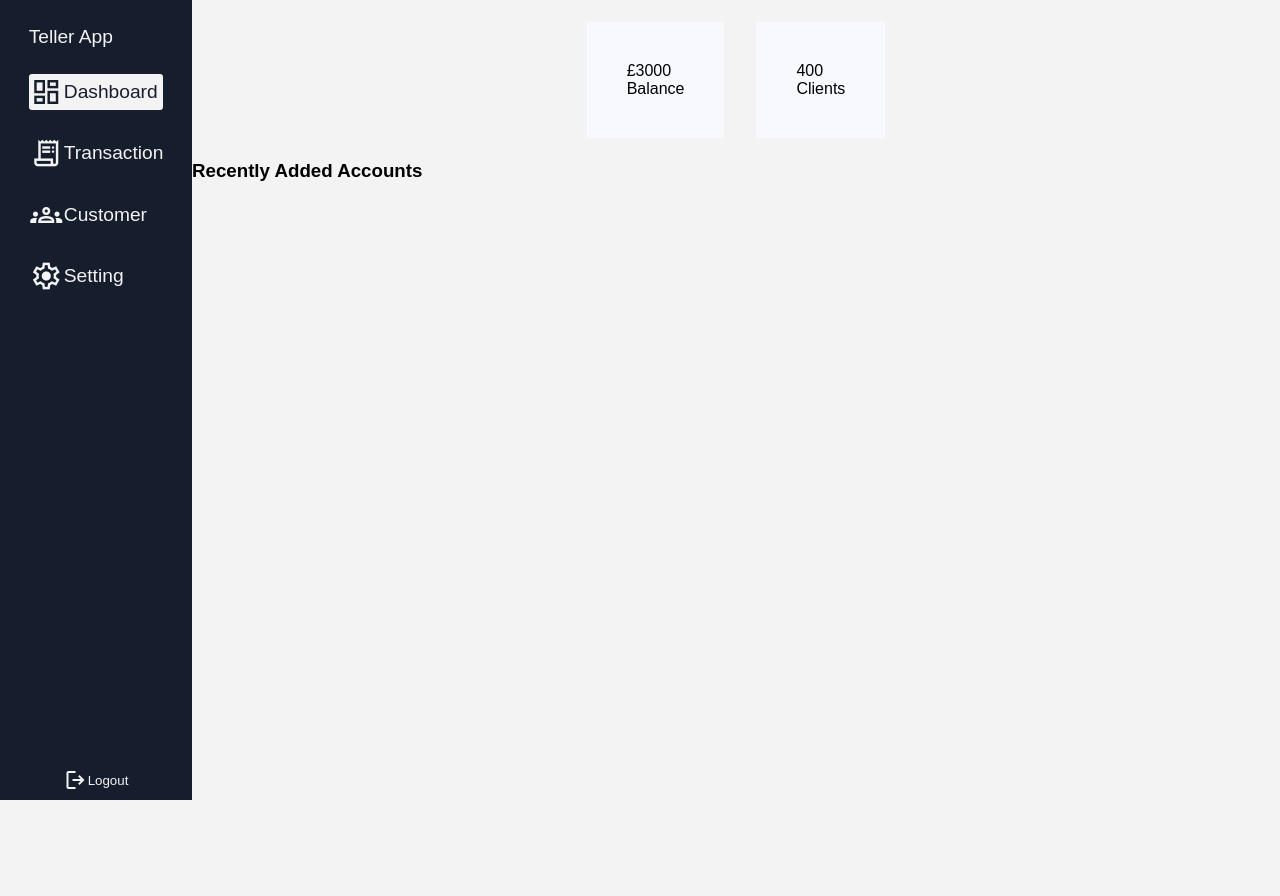
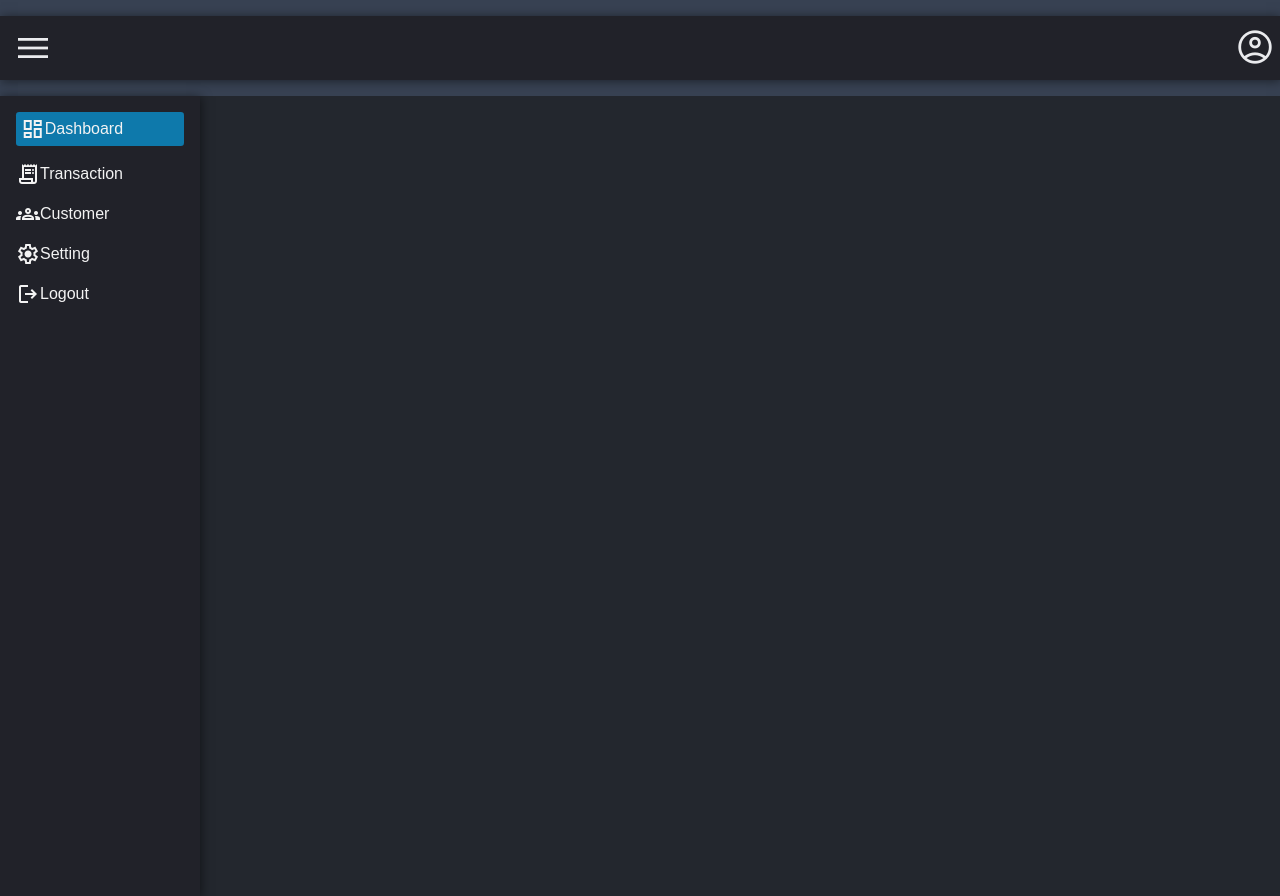
Before and after one commit to lascod3/TellerSite, a PHP site: page /dashBoard.php in a window 1280 px wide. Before the commit the page ends 800 px from the top, so only its background shows below. Run offline with PHP 8.4, Linux system fonts and the light colour scheme; some web fonts are replaced.

Commit message:
Updates the dashboard and adds header.Js files

```diff
--- /dev/null
+++ b/Scripting/header.js
@@ -0,0 +1,10 @@
+const menuBtn = document.querySelector("span.defaultIcon");
+const closeBtn = document.querySelector("span.closeIcon");
+
+const button = document.querySelector("header section button:first-child");
+
+button.addEventListener("click", (event) => {
+  if (event.target.classList.contains("defaultIcon")) {
+    alert("Hello, world!");
+  }
+});
--- a/Scripting/script.js
+++ b/Scripting/script.js
@@ -1,4 +1,8 @@
-const languages = ["Welcome Teller", "This is your Transaction Portal", "Making Transactions easier"];
+const languages = [
+  "Welcome Teller",
+  "This is your Transaction Portal",
+  "Making Transactions easier",
+];
 const typedText = document.querySelector(".typed-word");
 const typingDelay = 300;
 const erasingDelay = 200;
--- a/Styling/dashBoard.css
+++ b/Styling/dashBoard.css
@@ -5,117 +5,43 @@
 }
 body {
   font-family: "Shepherdy", sans-serif;
+  background: rgba(35, 39, 46, 255);
+  min-height: 100vh;
 }
 
-main {
-  display: flex;
+nav {
+  background: rgb(33, 34, 41);
+  box-shadow: 1px 1px 10px rgba(0, 0, 0, 0.5);
+  display: inline-flex;
+  flex-direction: column;
+  min-height: 100vh;
+  min-width: 25vh;
+  padding-right:1rem;
+  padding-left: 1rem;
+  padding-top: 1rem;
+  /* padding: 2rem; */
+  color: rgb(243, 243, 243);
+  position: absolute;
+
+  left: 0;
 }
 
-/* Left side bar of the dashboard  */
-main aside:first-child {
-  min-height: 100vh;
-  min-width: 15vw;
-  background: rgb(22, 29, 44);
+nav ul {
+  display: flex;
+  flex-direction: column;
+  /* justify-content: center; */
+  gap: 1rem;
+  list-style: none;
 }
 
-main aside:first-child section:nth-child(1) {
-  min-height: 40vh;
-  min-width: inherit;
-}
-
-main aside:first-child section:nth-child(1) nav {
-  /* background: yellow; */
-  display: flex;
-  justify-content: center;
-  min-height: inherit;
-  min-width: inherit;
-}
-main aside:first-child section:nth-child(1) ul {
-  list-style: none;
-  display: flex;
-  justify-content: space-evenly;
-  flex-direction: column;
-  height: inherit;
-  /* background: yellow; */
-}
-
-main aside:first-child section:nth-child(1) ul li {
+nav ul li {
   display: flex;
   justify-content: left;
   align-items: center;
-  /* text-align: left; */
-  font-size: clamp(0.5rem, 3vw, 1.2rem);
-  color: rgb(243, 243, 243);
-  font-family: "MADE Future X", sans-serif;
-  text-transform: capitalize;
 }
 
-main aside:first-child section:nth-child(1) ul li:nth-child(1) {
-  font-family: "Shining Diamond Neon", sans-serif;
-  /* font-size: clamp(1rem, 3vw, 1.5rem); */
-}
-main aside:first-child section:nth-child(1) ul li:nth-child(2) {
-  background: rgb(243, 243, 243);
-  color: rgb(22, 29, 44);
+nav ul li:first-child {
+  background: rgb(14, 121, 171);
+  padding: 0.3rem;
   border-radius: 0.2rem;
 }
-span.icons {
-  font-size: clamp(1rem, 5vw, 2rem);
-  padding: 0.1rem;
-  /* width: 100%; */
-}
-
-/* bottom contianer  */
-main aside:first-child section:nth-child(2) {
-  display: flex;
-  justify-content: center;
-  align-items: end;
-  /* background: pink; */
-  min-height: 60vh;
-  min-width: inherit;
-  padding: 0.5rem;
-}
-
-main aside:first-child section:nth-child(2) button {
-  display: flex;
-  justify-content: center;
-  align-items: center;
-  width: clamp(3rem, 10vw, 5rem);
-  background: none;
-  outline: none;
-  border: none;
-  color: rgb(243, 243, 243);
-  font-family: "MADE Future X", sans-serif;
-}
-
-span.icon {
-  font-size: clamp(1rem, 5vw, 2rem);
-  /* width: 100%; */
-}
-
-/* Right side bar of the dashboard  */
-main aside:last-child {
-  background: rgb(243, 243, 243);
-  min-width: 85vw;
-  min-height: 100vh;
-}
-
-main aside:last-child header {
-  /* background: red; */
-  min-height: 20vh;
-}
-
-main aside:last-child header ul {
-  list-style: none;
-  display: flex;
-  justify-content: center;
-  align-items: center;
-  /* background: yellow; */
-  min-height: inherit;
-  gap: 2rem;
-}
-
-main aside:last-child header ul li {
-  background: ghostwhite;
-  padding: clamp(2rem, 5vw, 2.5rem);
-}
--- a/Styling/header.css
+++ b/Styling/header.css
@@ -0,0 +1,41 @@
+header {
+  display: flex;
+  justify-content: center;
+  align-items: center;
+  background: rgba(55, 65, 82, 255);
+  padding: 1rem;
+}
+
+header section {
+  min-width: 100vw;
+  display: flex;
+  background: rgb(33, 34, 41);
+  padding: 2rem;
+  justify-content: space-between;
+  align-items: center;
+  box-shadow: 1px 1px 10px rgba(0, 0, 0, 0.5);
+}
+
+header section button:first-child {
+  position: absolute;
+  display: flex;
+  left: 13px;
+  background: none;
+  border: none;
+}
+
+span[data-value="icons"] {
+  color: rgba(234, 235, 238, 255);
+  font-size: clamp(1.5rem, 5vw, 2.5rem);
+}
+
+span.closeIcon {
+  display: none;
+}
+
+header section button:last-child {
+  position: absolute;
+  right: 5px;
+  background: none;
+  border: none;
+}
--- a/dashBoard.php
+++ b/dashBoard.php
@@ -5,18 +5,43 @@
     <meta name="viewport" content="width=device-width, initial-scale=1.0">
     <title>Document</title>
      <link href="https://fonts.cdnfonts.com/css/shepherdy" rel="stylesheet">
-     <link rel="stylesheet" href="Styling/dashBoard.css">
+     <link rel="stylesheet" href="Styling/dashboard.css">
+    <link rel="stylesheet" href="Styling/header.css">
     <link rel="stylesheet" href="https://fonts.googleapis.com/css2?family=Material+Symbols+Outlined:opsz,wght,FILL,GRAD@20..48,100..700,0..1,-50..200" />
     <link href="https://fonts.cdnfonts.com/css/made-future-x" rel="stylesheet">
     <link href="https://fonts.cdnfonts.com/css/shining-diamond-neon" rel="stylesheet">
-
-
+    <link href="https://fonts.cdnfonts.com/css/tt-jenevers-trl" rel="stylesheet">
+    <script src="Scripting/header.js" defer> </script>
 
 </head>
 <body>
+    <header>
+         <section>
+        <button>
+            <span data-value="icons" class="material-symbols-outlined defaultIcon"> menu </span>
+            <span  data-value="icons" class="material-symbols-outlined closeIcon"> close </span>
+        </button>
+
+         <button>
+            <span  data-value="icons" class="material-symbols-outlined ">account_circle</span>
+        </button>
+
+      </section>
+    </header>
+
+
+    <nav>
+        <ul>
+            <li><span class="material-symbols-outlined icons">dashboard</span> Dashboard</li>
+            <li><span class="material-symbols-outlined icons">receipt_long</span> Transaction</li>
+            <li> <span class="material-symbols-outlined icons">groups</span>Customer</li>
+            <li> <span class="material-symbols-outlined icons">settings</span>Setting</li>
+            <li> <span class="material-symbols-outlined logout">logout</span>Logout </li>
+        </ul>
+    </nav>
 
     <main>
-        <aside>
+        <!-- <aside>
             <section>
                 <nav>
                     <ul>
@@ -33,9 +58,15 @@
              <button>  <span class="material-symbols-outlined logout">logout</span> Logout</button>
             </section>
         </aside>
+
         <aside>
         <header>
-            <ul>
+         <h1> Dashboard</h1>
+        </header>
+
+        <section>
+
+         <ul>
                 <li>
                     <dl>
                         <dt> £3000</dt>
@@ -49,16 +80,36 @@
                     </dl>
                 </li>
             </ul>
-        </header>
 
-        <section>
+        <div>
             <h1> Recently Added Accounts</h1>
+
             <table>
-
+                <thead>
+                    <tr>
+                        <th> Account Number </th>
+                        <th> First Name </th>
+                        <th> Last Name </th>
+                        <th> balance </th>
+                    </tr>
+                 </thead>
+                 <tbody>
+                    <tr>
+                        <td> 12233333</td>
+                        <td> Lasana </td>
+                        <td> kamara </td>
+                        <td> £5000</td>
+                    </tr>
+                    <tr>
+                        <td> 22233333</td>
+                        <td> John </td>
+                        <td> Johnson </td>
+                        <td> £1000</td>
+                    </tr>
+                 </tbody>
             </table>
-        </section>
-
-        </aside>
+            </div>
+        </section> -->
     </main>
 </body>
 </html>
```
Also changed, not shown: 1 other file.
